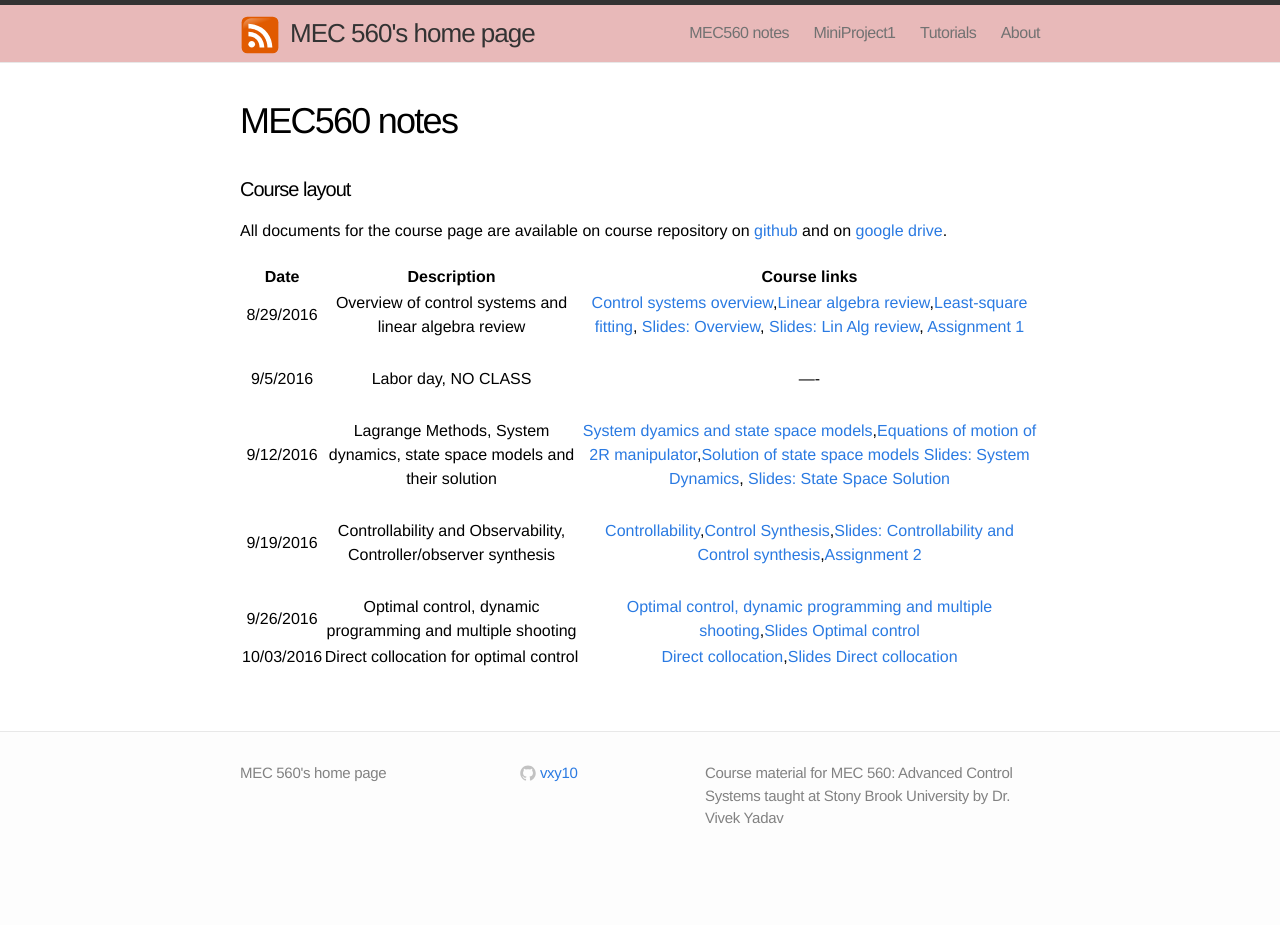
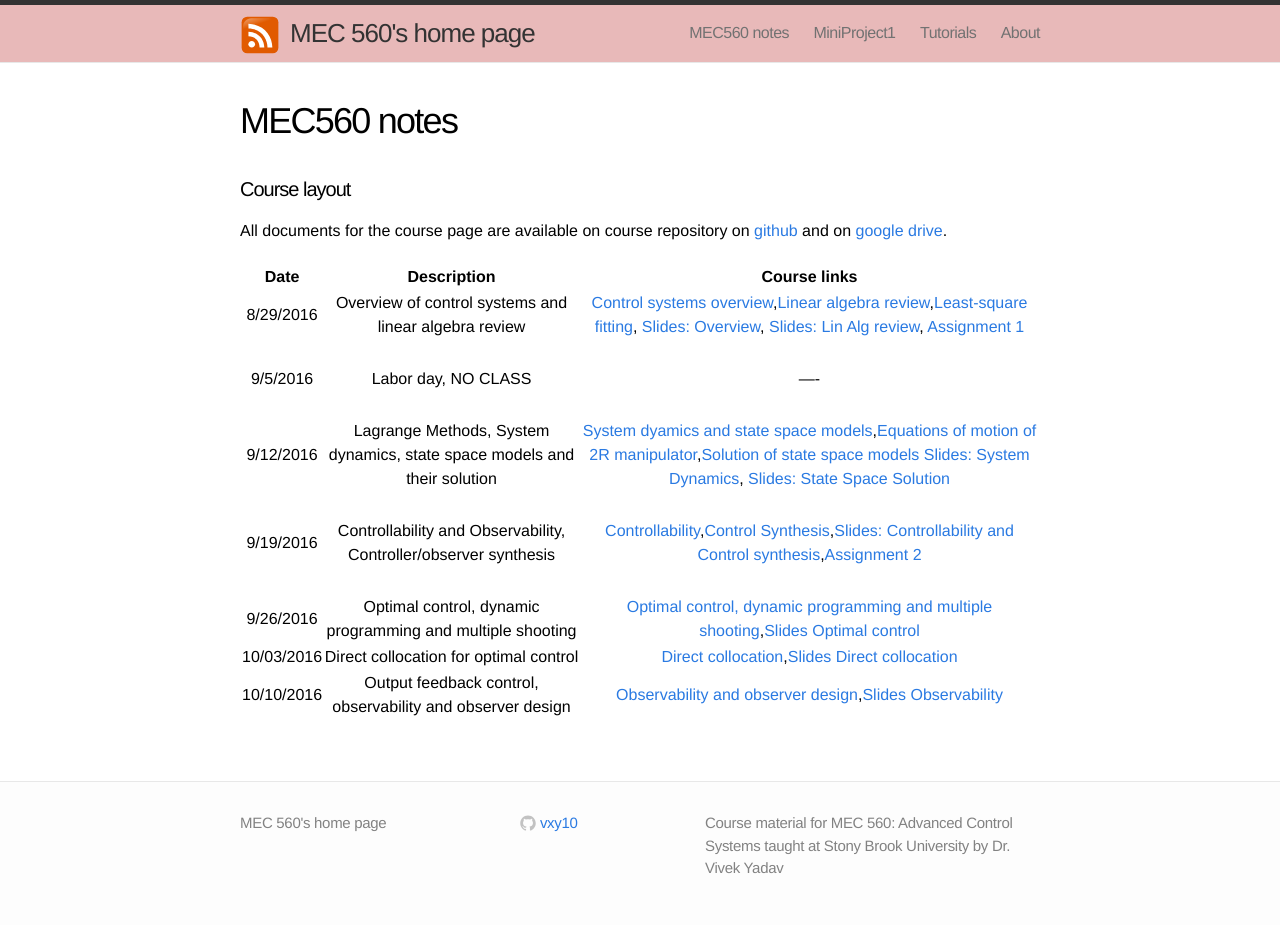
Before and after one commit to mec560sbu/mec560sbu.github.io, a Jekyll site: the page built from Course_materials.md, in a window 1280 px wide. Built offline with Jekyll 4.4.1, drawn with Linux system fonts in a browser that asks for light colours; before the commit the page ends 900 px from its top, so only the background shows below that.

Commit message:
added observer links

```diff
--- a/Course_materials.md
+++ b/Course_materials.md
@@ -24,3 +24,4 @@ All documents for the course page are available on course repository on [github]
 |       |                       |            |
 |      9/26/2016    |    Optimal control, dynamic programming and multiple shooting | [ Optimal control, dynamic programming and multiple shooting](https://mec560sbu.github.io/2016/09/25/Opt_control/),[Slides Optimal control](https://mec560sbu.github.io/Prersentations/pres_OptControl.html#/)                 |
 |      10/03/2016    |    Direct collocation for optimal control | [Direct collocation](https://mec560sbu.github.io/2016/09/30/direct_collocation/),[Slides Direct collocation](https://mec560sbu.github.io/Prersentations/pres_DirectCollocation.html#/)                 |
+|      10/10/2016    |    Output feedback control, observability and observer design | [Observability and observer design](https://mec560sbu.github.io/2016/10/01/Observability_and_Observer_Synthesis/),[Slides Observability](https://mec560sbu.github.io/Prersentations/pres_Observability.html#/)                 |
```
